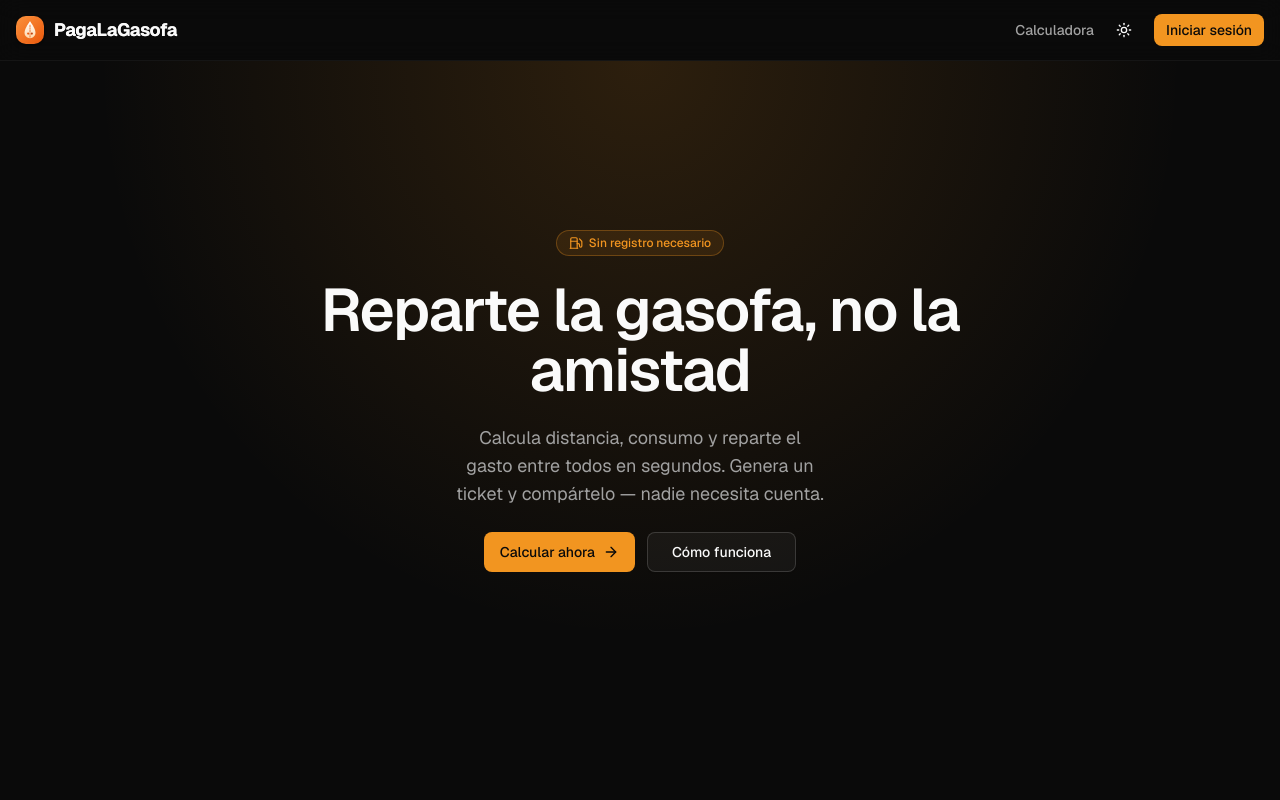
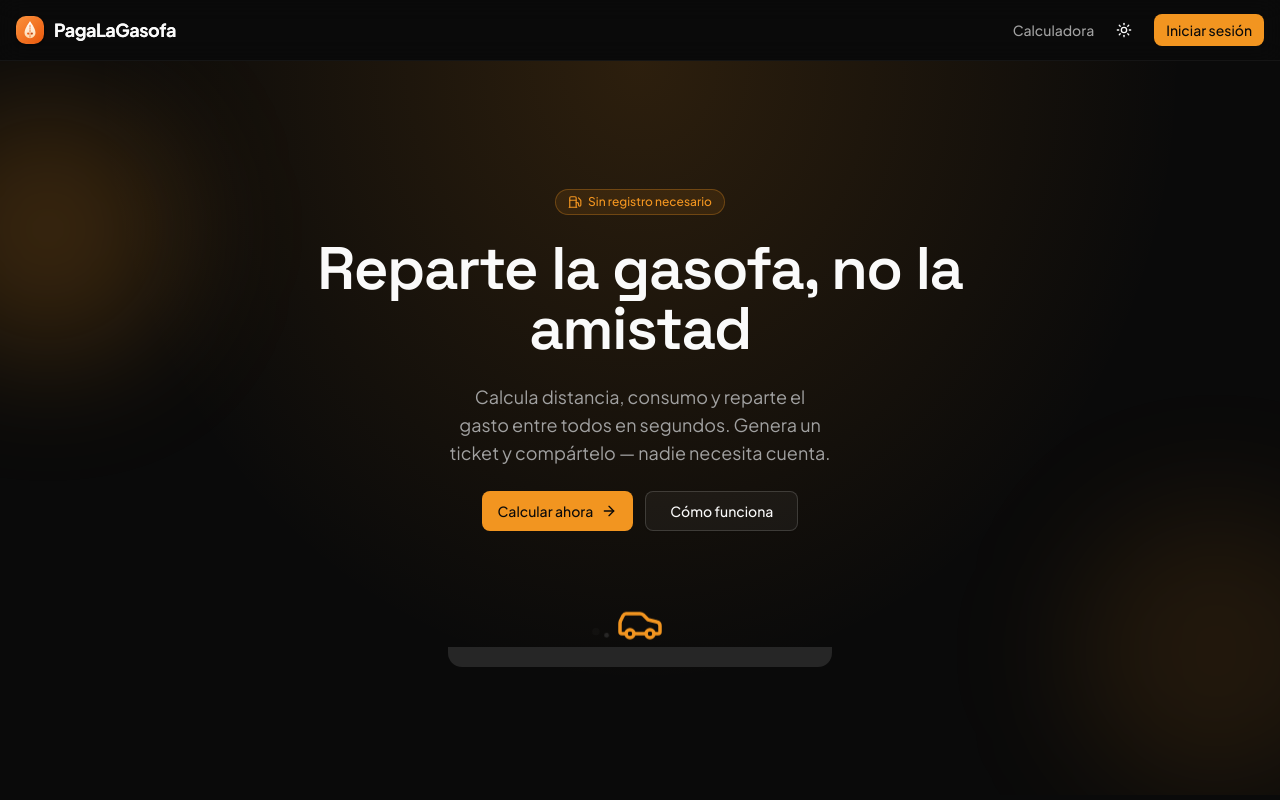
Before and after one commit to Broslunas/PagaLaGasofa, a Next.js app: page / in a window 1280 px wide. Shown: the top 800 px of the page. Built offline with nearby package versions, Linux system fonts and the light colour scheme; no server answers.

Commit message:
feat: implement landing page with hero section and animated road visualization

```diff
--- a/app/globals.css
+++ b/app/globals.css
@@ -9,7 +9,7 @@
   --color-foreground: var(--foreground);
   --font-sans: var(--font-geist-sans);
   --font-mono: var(--font-geist-mono);
-  --font-heading: var(--font-sans);
+  --font-heading: var(--font-space-grotesk);
   --color-sidebar-ring: var(--sidebar-ring);
   --color-sidebar-border: var(--sidebar-border);
   --color-sidebar-accent-foreground: var(--sidebar-accent-foreground);
@@ -127,6 +127,12 @@
   html {
     @apply font-sans;
   }
+  h1,
+  h2,
+  h3,
+  h4 {
+    @apply font-heading;
+  }
 }
 
 .map-pin-pulse {
@@ -143,3 +149,33 @@
     opacity: 0;
   }
 }
+
+@keyframes road-dash-move {
+  from {
+    background-position-x: 0;
+  }
+  to {
+    background-position-x: -36px;
+  }
+}
+
+@keyframes car-bounce {
+  0%,
+  100% {
+    transform: translateY(0);
+  }
+  50% {
+    transform: translateY(-3px);
+  }
+}
+
+@keyframes exhaust-puff {
+  0% {
+    opacity: 0.5;
+    transform: translate(0, 0) scale(0.6);
+  }
+  100% {
+    opacity: 0;
+    transform: translate(-18px, -6px) scale(1.4);
+  }
+}
--- a/app/layout.tsx
+++ b/app/layout.tsx
@@ -1,5 +1,5 @@
 import type { Metadata, Viewport } from "next";
-import { Geist, Geist_Mono } from "next/font/google";
+import { Plus_Jakarta_Sans, Space_Grotesk, Geist_Mono } from "next/font/google";
 import { SessionProvider } from "@/components/auth/session-provider";
 import { ThemeProvider } from "@/components/layout/theme-provider";
 import { Header } from "@/components/layout/header";
@@ -8,8 +8,13 @@ import { RegisterSW } from "@/components/layout/register-sw";
 import { InstallPrompt } from "@/components/layout/install-prompt";
 import "./globals.css";
 
-const geistSans = Geist({
+const bodyFont = Plus_Jakarta_Sans({
   variable: "--font-geist-sans",
+  subsets: ["latin"],
+});
+
+const headingFont = Space_Grotesk({
+  variable: "--font-space-grotesk",
   subsets: ["latin"],
 });
 
@@ -56,7 +61,7 @@ export default function RootLayout({ children }: LayoutProps<"/">) {
     <html
       lang="es"
       suppressHydrationWarning
-      className={`${geistSans.variable} ${geistMono.variable} h-full antialiased`}
+      className={`${bodyFont.variable} ${headingFont.variable} ${geistMono.variable} h-full antialiased`}
     >
       <body className="flex h-dvh flex-col">
         <ThemeProvider>
--- a/components/landing/hero.tsx
+++ b/components/landing/hero.tsx
@@ -6,6 +6,7 @@ import gsap from "gsap";
 import { useGSAP } from "@gsap/react";
 import { ArrowRight, Fuel } from "lucide-react";
 import { Button } from "@/components/ui/button";
+import { RoadScene } from "@/components/landing/road-scene";
 
 export function Hero() {
   const scope = useRef<HTMLDivElement>(null);
@@ -32,7 +33,10 @@ export function Hero() {
       className="relative flex min-h-[85vh] flex-col items-center justify-center overflow-hidden px-4 py-24 text-center md:py-32
         bg-[radial-gradient(ellipse_at_top,color-mix(in_oklch,var(--primary),transparent_85%),transparent_60%)]"
     >
-      <div className="mx-auto flex max-w-2xl flex-col items-center gap-6">
+      <div className="absolute -left-20 top-10 size-64 rounded-full bg-primary/20 blur-3xl" />
+      <div className="absolute -right-20 bottom-0 size-72 rounded-full bg-primary/10 blur-3xl" />
+
+      <div className="relative z-10 mx-auto flex max-w-2xl flex-col items-center gap-6">
         <span
           data-hero-eyebrow
           className="inline-flex items-center gap-1.5 rounded-full border border-primary/30 bg-primary/10 px-3 py-1 text-xs font-medium text-primary"
@@ -59,6 +63,8 @@ export function Hero() {
             Cómo funciona
           </Button>
         </div>
+
+        <RoadScene />
       </div>
     </section>
   );
--- /dev/null
+++ b/components/landing/road-scene.tsx
@@ -0,0 +1,55 @@
+"use client";
+
+import { useRef } from "react";
+import gsap from "gsap";
+import { useGSAP } from "@gsap/react";
+import { Car } from "lucide-react";
+
+/** Decorative looping "car driving down the road" scene for the hero. */
+export function RoadScene() {
+  const scope = useRef<HTMLDivElement>(null);
+
+  useGSAP(
+    () => {
+      gsap.from(scope.current, {
+        x: -50,
+        opacity: 0,
+        duration: 0.9,
+        delay: 0.9,
+        ease: "power2.out",
+      });
+    },
+    { scope }
+  );
+
+  return (
+    <div ref={scope} className="relative mx-auto mt-4 h-20 w-full max-w-sm md:h-24">
+      {/* road surface + dashed center line */}
+      <div className="absolute inset-x-0 bottom-0 h-5 rounded-b-xl bg-muted" />
+      <div
+        className="absolute inset-x-0 bottom-[16px] h-[3px]"
+        style={{
+          backgroundImage:
+            "repeating-linear-gradient(90deg, var(--color-border) 0 20px, transparent 20px 36px)",
+          animation: "road-dash-move 0.6s linear infinite",
+        }}
+      />
+
+      {/* car */}
+      <div
+        className="absolute bottom-[19px] left-1/2 -translate-x-1/2"
+        style={{ animation: "car-bounce 0.5s ease-in-out infinite" }}
+      >
+        <span
+          className="absolute -left-2 bottom-2 size-1.5 rounded-full bg-muted-foreground/50"
+          style={{ animation: "exhaust-puff 0.9s ease-out infinite" }}
+        />
+        <span
+          className="absolute -left-2 bottom-2 size-1.5 rounded-full bg-muted-foreground/50"
+          style={{ animation: "exhaust-puff 0.9s ease-out 0.45s infinite" }}
+        />
+        <Car className="size-10 text-primary md:size-12" strokeWidth={1.75} />
+      </div>
+    </div>
+  );
+}
--- a/package.json
+++ b/package.json
@@ -6,7 +6,8 @@
     "dev": "next dev",
     "build": "next build",
     "start": "next start",
-    "lint": "eslint"
+    "lint": "eslint",
+    "postinstall": "prisma generate"
   },
   "dependencies": {
     "@auth/prisma-adapter": "^2.11.3",
```
Also changed, not shown: .claude/launch.json.
